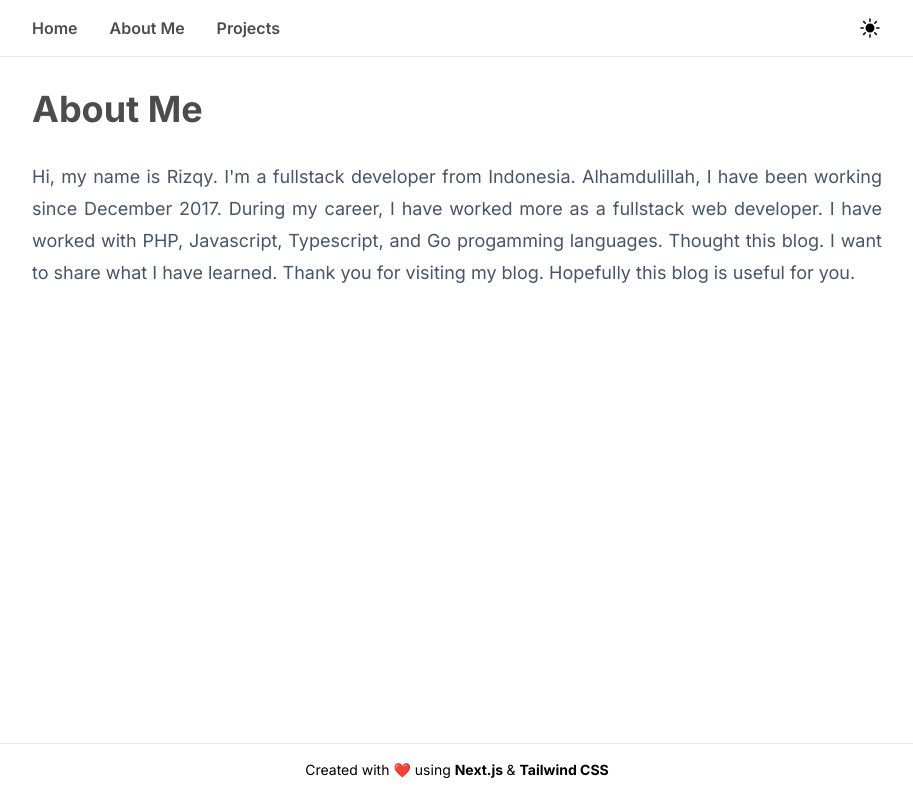
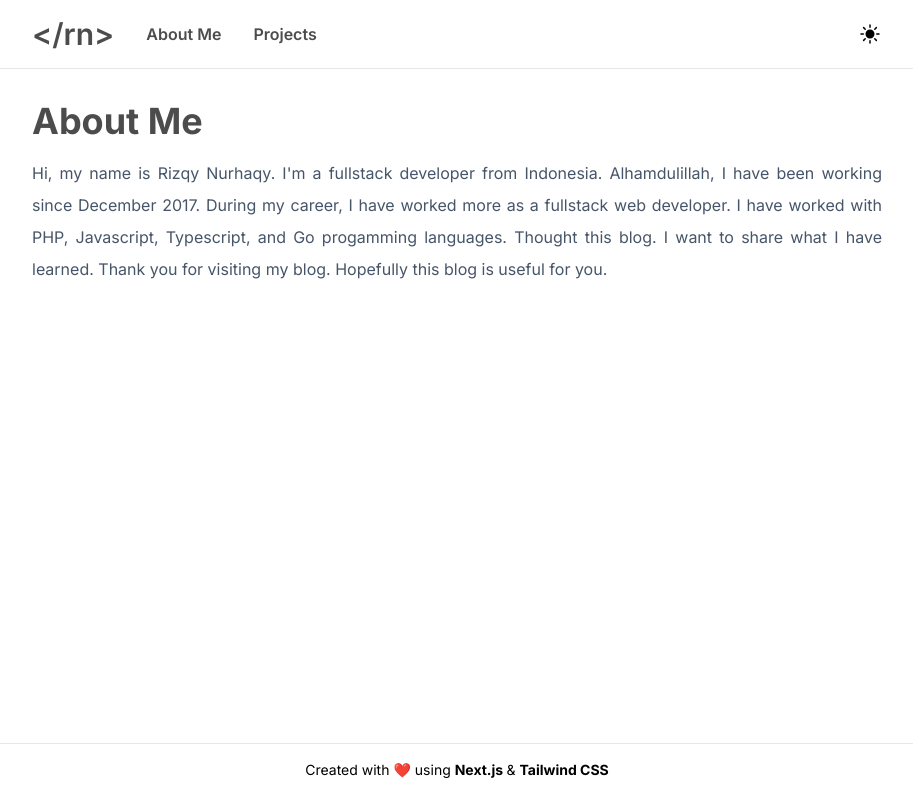
Before and after one commit to rizqydev/blog, a Next.js app: page /about in a window 1280 px wide. Shown: the whole page, without its empty margins (183-1096 px from the left). Built offline with nearby package versions, Linux system fonts and the light colour scheme; a web font is replaced by a local one.

Commit message:
feat: in progress

```diff
--- a/src/app/about/page.tsx
+++ b/src/app/about/page.tsx
@@ -5,11 +5,11 @@ export const metadata = {
 export default function About() {
   return (
     <div>
-      <h1 className="mb-8 text-4xl font-bold text-black/70 dark:text-slate-100">About Me</h1>
-      <p className="mt-4 text-justify text-lg leading-8 text-slate-600 dark:text-slate-100">
-        Hi, my name is Rizqy. I&apos;m a fullstack developer from Indonesia. Alhamdulillah, I have
-        been working since December 2017. During my career, I have worked more as a fullstack web
-        developer. I have worked with PHP, Javascript, Typescript, and Go progamming languages.
+      <h1 className="mb-4 text-4xl font-bold text-black/70 dark:text-slate-100">About Me</h1>
+      <p className="text-md mt-4 text-justify leading-8 text-slate-600 dark:text-slate-100">
+        Hi, my name is Rizqy Nurhaqy. I&apos;m a fullstack developer from Indonesia. Alhamdulillah,
+        I have been working since December 2017. During my career, I have worked more as a fullstack
+        web developer. I have worked with PHP, Javascript, Typescript, and Go progamming languages.
         Thought this blog. I want to share what I have learned. Thank you for visiting my blog.
         Hopefully this blog is useful for you.
       </p>
--- a/src/app/blog/[slug]/page.tsx
+++ b/src/app/blog/[slug]/page.tsx
@@ -35,7 +35,7 @@ export default async function PostPage({ params }: { params: Promise<{ slug: str
       <h1 className="mb-2 text-4xl font-bold text-slate-800 dark:text-slate-100">
         {postData.title}
       </h1>
-      <h2 className="mb-4 flex items-center gap-2 text-slate-700 dark:text-slate-200">
+      <h2 className="mb-4 mt-2 flex items-center gap-2 text-slate-700 dark:text-slate-200">
         <CalendarIcon className="w-5" />
         <span className="text-sm">Posted on {postData.publishDate}</span>
       </h2>
--- a/src/components/Navbar.tsx
+++ b/src/components/Navbar.tsx
@@ -9,9 +9,11 @@ export default function Navbar() {
   return (
     <div className="border-b px-4 dark:border-slate-500 md:px-0">
       <div className="mx-auto flex justify-between py-4 md:w-[850px]">
-        <ul className="flex gap-8 font-semibold text-black/70 dark:text-slate-100">
+        <ul className="flex items-center gap-8 font-semibold text-black/70 dark:text-slate-100">
           <li>
-            <Link href="/">Home</Link>
+            <Link href="/" className="text-3xl">
+              &lt;/rn&gt;
+            </Link>
           </li>
           <li>
             <Link href="/about">About Me</Link>
```
